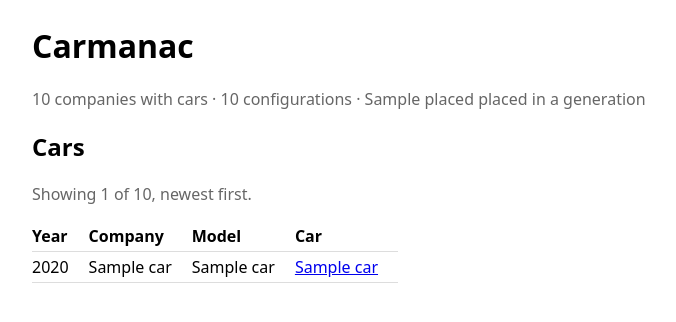
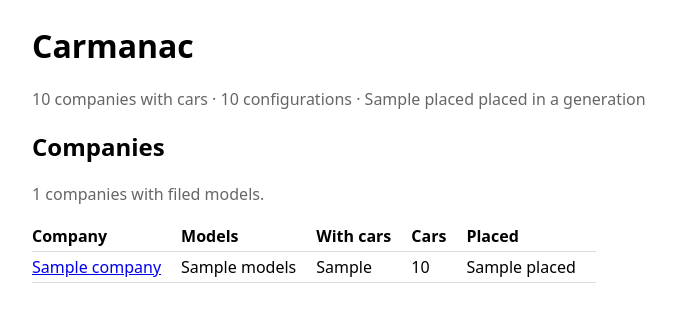
Before and after one commit to gdeshmukh/Carmanac, a FastAPI app: template carmanac/api/templates/index.html in a window 1280 px wide. Shown: the part 54-376 px from the top of the page, without its empty margins (96-772 px from the left). Run offline with FastAPI, Linux system fonts and the light colour scheme; the template is opened without the code that fills it: most values are stand-ins (such as "Sample title", 1, 10 or a date in 2020).

Commit message:
feat: the main page lists companies with coverage counts, not latest cars

```diff
--- a/carmanac/api/templates/index.html
+++ b/carmanac/api/templates/index.html
@@ -4,16 +4,17 @@
 <p class="sub">{{ totals.companies_with_cars }} companies with cars &middot;
   {{ totals.configurations }} configurations &middot; {{ totals.placed }} placed in a generation</p>
 
-<h2>Cars</h2>
-<p class="sub">Showing {{ cars | length }} of {{ totals.configurations }}, newest first.</p>
+<h2>Companies</h2>
+<p class="sub">{{ companies | length }} companies with filed models.</p>
 <table>
-  <tr><th>Year</th><th>Company</th><th>Model</th><th>Car</th></tr>
-  {% for car in cars %}
+  <tr><th>Company</th><th>Models</th><th>With cars</th><th>Cars</th><th>Placed</th></tr>
+  {% for c in companies %}
   <tr>
-    <td>{{ car.start_year }}</td>
-    <td>{{ car.company_name }}</td>
-    <td>{{ car.model_name }}</td>
-    <td><a href="{{ car.address }}">{{ car.trim_name or "base" }}</a></td>
+    <td><a href="/{{ c.company_slug }}">{{ c.company_name }}</a></td>
+    <td>{{ c.models }}</td>
+    <td>{{ c.models_with_cars }}</td>
+    <td>{{ c.configurations }}</td>
+    <td>{{ c.placed }}</td>
   </tr>
   {% endfor %}
 </table>
```
Also changed, not shown: carmanac/api/queries.py (+6 -10 lines).
